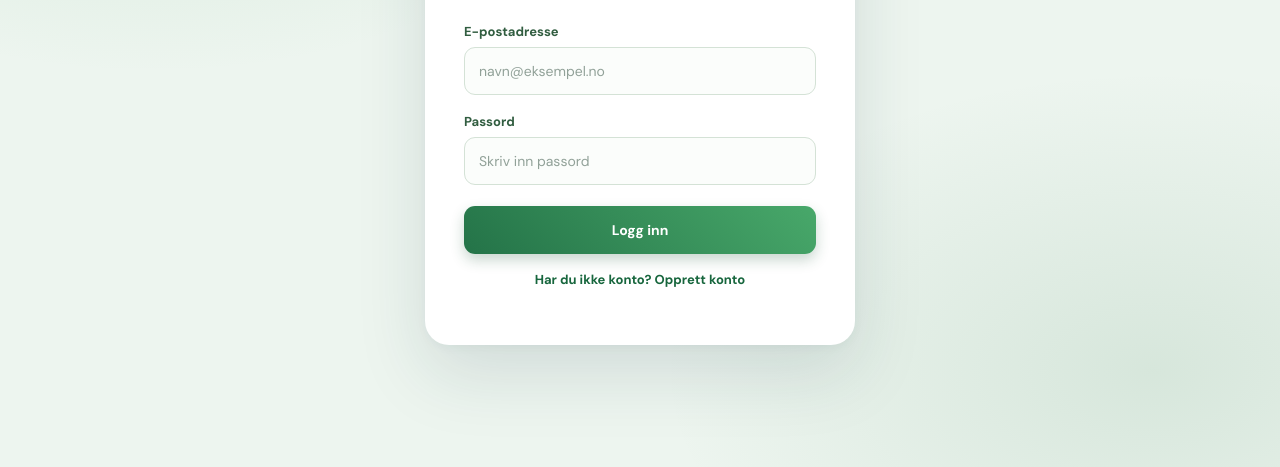
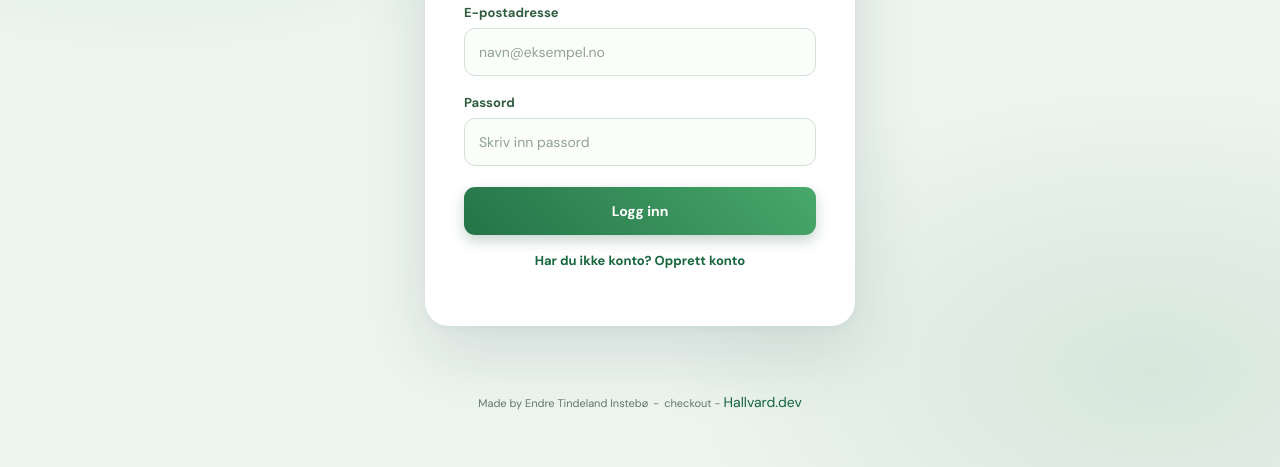
Before and after one commit to HallvardAa/FireDrill, a plain HTML site: page index.html in a window 1280 px wide. Shown: the part 333-800 px from the top of the page. Drawn offline with nearby package versions, Linux system fonts and the light colour scheme.

Commit message:
hallvard.dev

```diff
--- a/index.html
+++ b/index.html
@@ -48,6 +48,11 @@
             <button id="authModeToggle" class="auth-mode-toggle" type="button" data-i18n="createAccountPrompt">Har du ikke konto? Opprett konto</button>
             <p id="loginMessage" class="login-note" role="status" aria-live="polite"></p>
         </form>
+        <footer class="login-footer">
+            <span>Made by Endre Tindeland Instebø</span>
+            <span aria-hidden="true">-</span>
+            <span>checkout - <a href="https://hallvard.dev" target="_blank" rel="noopener noreferrer">Hallvard.dev</a></span>
+        </footer>
     </main>
     <main class="container" hidden>
         <header class="header">
--- a/style.css
+++ b/style.css
@@ -161,7 +161,11 @@ body.theme-transitioning * {
     body.theme-transitioning * { transition-duration: .01ms !important; }
 }
 
-.login-page { width: min(100%, 430px); }
+.login-page { display: grid; width: min(100%, 430px); min-height: calc(100vh - 112px); grid-template-rows: 1fr auto; }
+.login-card { align-self: center; }
+.login-footer { display: flex; flex-wrap: wrap; align-items: baseline; justify-content: center; gap: 5px; padding-top: 20px; color: var(--muted); font-size: 11px; text-align: center; }
+.login-footer a { color: var(--teal-dark); font-size: 14px; text-decoration: none; }
+.login-footer a:hover { text-decoration: underline; }
 .login-card { position: relative; display: flex; flex-direction: column; padding: 38px; border: 1px solid rgba(255, 255, 255, .85); border-radius: 24px; background: var(--paper); box-shadow: 0 28px 70px rgba(23, 55, 69, .13), 0 3px 10px rgba(23, 55, 69, .04); }
 .login-mark { position: relative; display: grid; width: 120px; height: 80px; align-self: center; margin: 0 auto 22px; place-items: center; }
 .login-mark-logo { position: absolute; top: -20px; left: 0; display: block; width: 120px; height: 120px; overflow: visible; color: #429f5c; transition: color .55s cubic-bezier(.4, 0, .2, 1); }
@@ -210,6 +214,7 @@ body.dark-mode .login-mark-logo { color: #3e9357; }
 
 @media (max-width: 600px) {
     .login-page { width: 100%; }
+    .login-footer { padding-top: 16px; }
     .login-card { padding: 28px 22px; border-radius: 18px; }
     .header { padding-right: 70px; }
     .account-menu { top: 0; }
```
